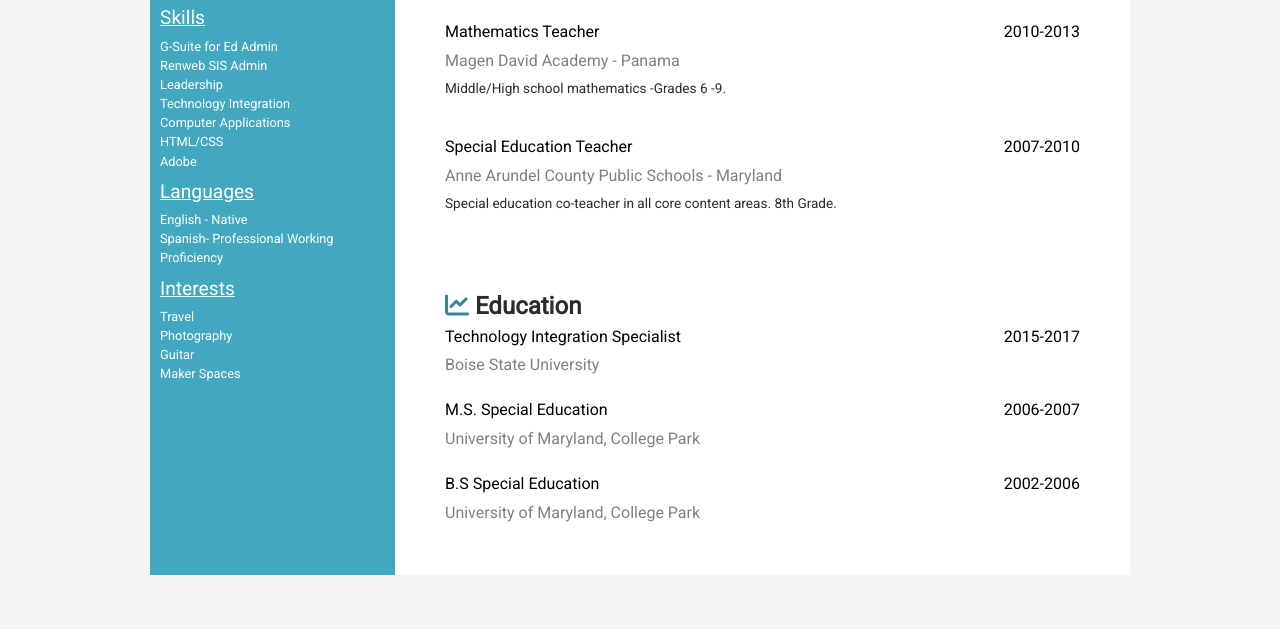
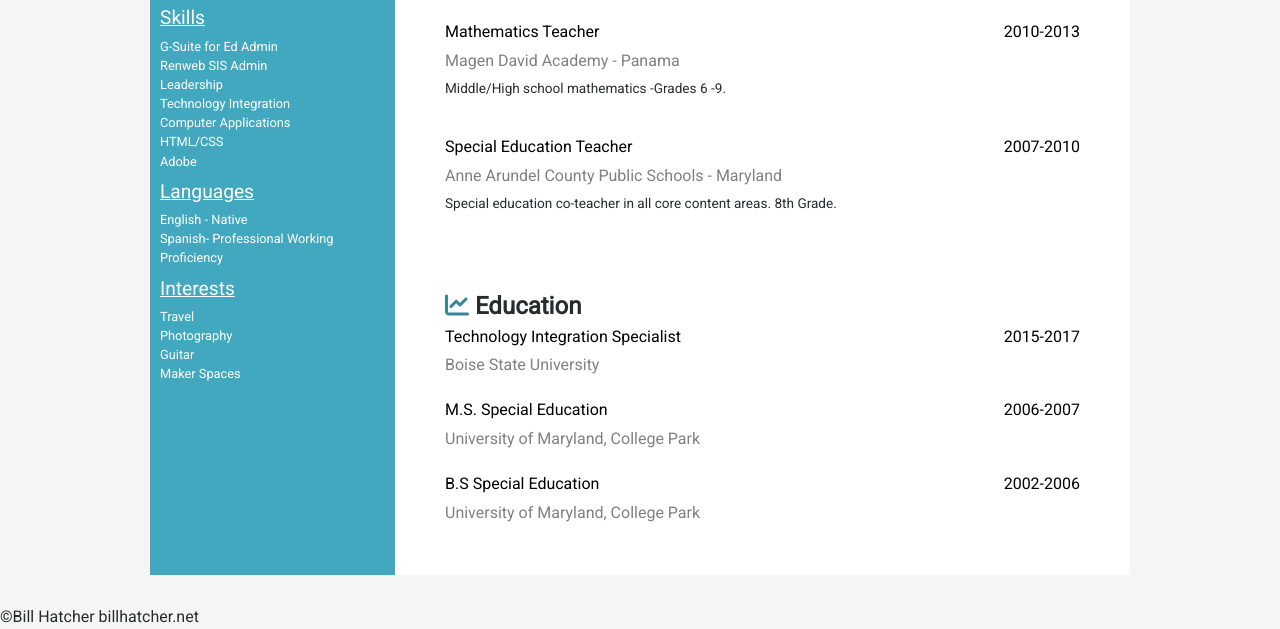
Before and after one commit to billumd/billhatcher.github.io, a plain HTML site: page index.html in a window 1280 px wide. Shown: the part 1374-2003 px from the top of the page. Before the commit the page ends 1979 px from the top, so only its background shows below. Drawn offline with nearby package versions, Linux system fonts and the light colour scheme.

Commit message:
Update index.html

```diff
--- a/index.html
+++ b/index.html
@@ -168,6 +168,7 @@
       </div>
     </div>
   </div>
+  <footer> &copy;Bill Hatcher billhatcher.net </footer>
 </body>
   <script src='https://cdnjs.cloudflare.com/ajax/libs/jquery/3.1.1/jquery.min.js'></script>
 <script src='https://cdnjs.cloudflare.com/ajax/libs/twitter-bootstrap/4.0.0-alpha.6/js/bootstrap.min.js'></script>
```
